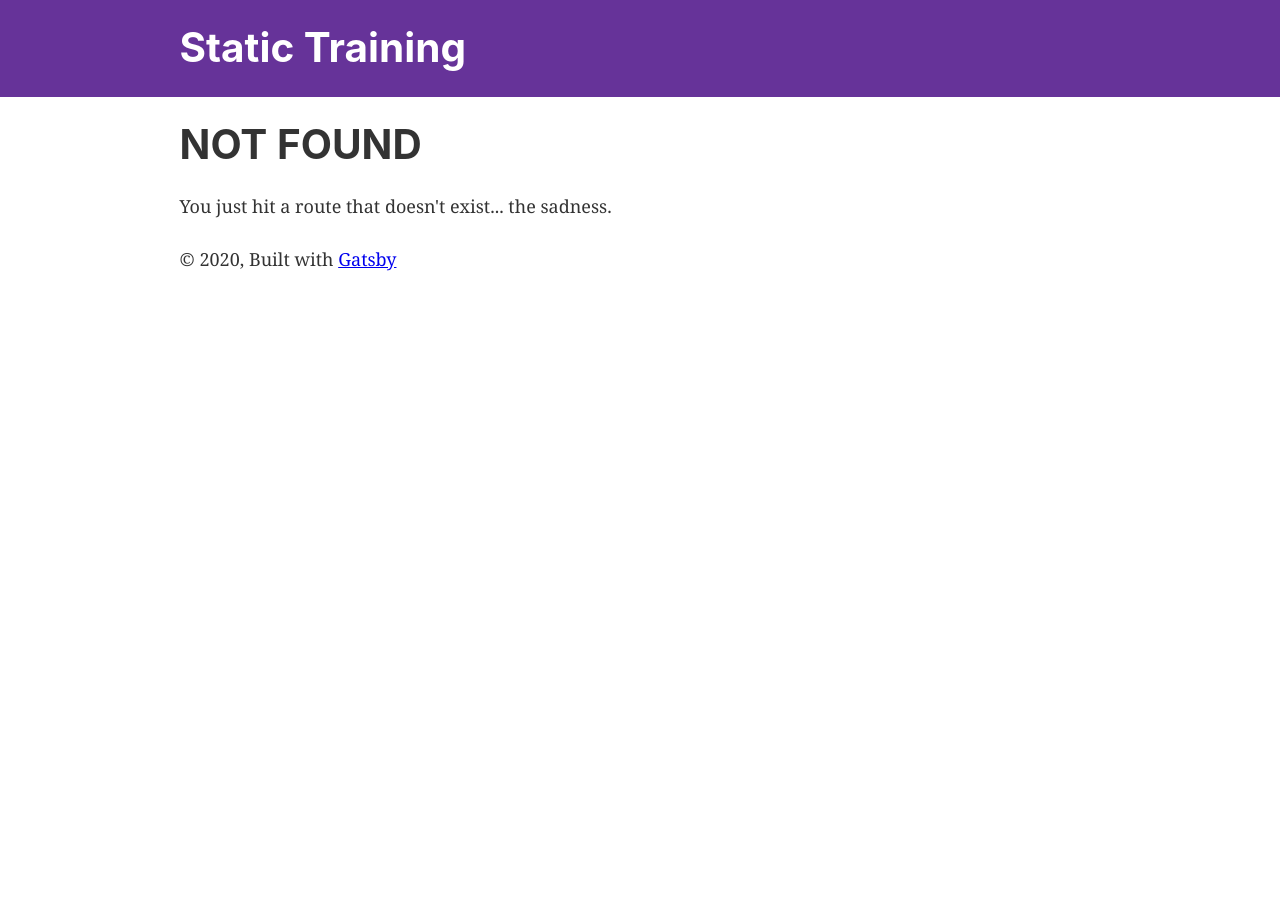
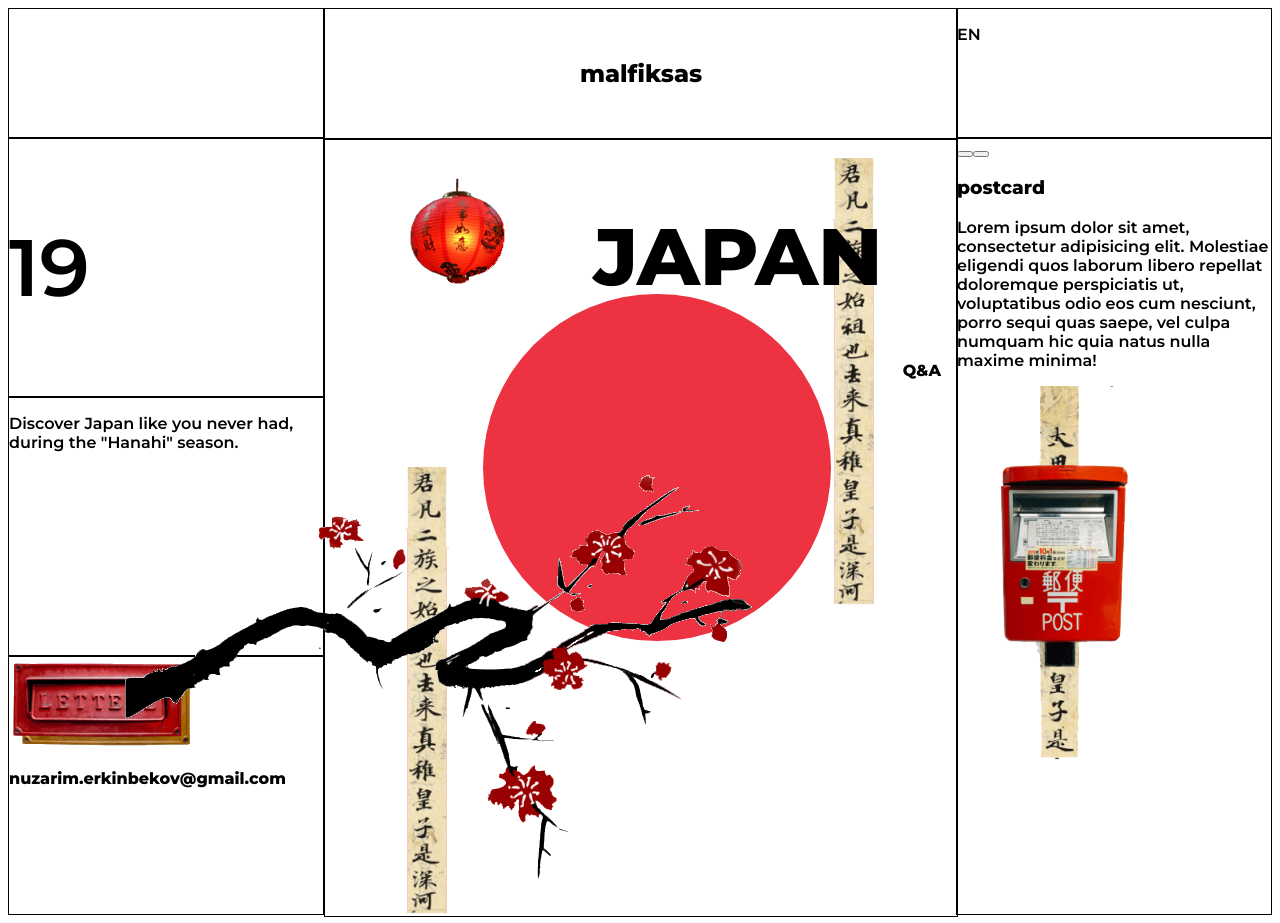
Before and after one commit to Shishouille/static-portfolio, a Gatsby site: page /japan in a window 1280 px wide. Before the commit this address had no page. Before the commit the page ends 800 px from the top, so only its background shows below. Built offline with nearby package versions, Linux system fonts and the light colour scheme; Gatsby itself is replaced by a stand-in of ours.

Commit message:
:construction: Japan Page WIP

```diff
--- a/package.json
+++ b/package.json
@@ -15,6 +15,8 @@
     "@iconify/icons-eva": "^1.0.0",
     "@iconify/icons-ic": "^1.0.11",
     "@iconify/icons-ion": "^1.0.12",
+    "@iconify/icons-mdi": "^1.0.104",
+    "@iconify/icons-oi": "^1.0.5",
     "babel-plugin-styled-components": "^1.10.7",
     "gatsby": "^2.21.21",
     "gatsby-cli": "^2.12.15",
--- a/src/components/ChatBox/Main.js
+++ b/src/components/ChatBox/Main.js
@@ -51,7 +51,7 @@ const StyledMain = styled.main`
     position: absolute;
     z-index: 2;
     top: -9%;
-    right: -1.5em;
+    right: -2.5em;
   }
   @media (min-width: 768px) {
     flex-direction: row;
--- /dev/null
+++ b/src/components/Japan/Center.js
@@ -0,0 +1,110 @@
+import React from "react"
+import styled from "styled-components"
+import { japan as theme } from "../../themes"
+
+import { Icon } from "@iconify/react"
+import baselineMouse from "@iconify/icons-ic/baseline-mouse"
+
+import post2 from "../../images/japan/post2.png"
+import post3 from "../../images/japan/post3.png"
+import post5 from "../../images/japan/post5.png"
+
+const StyledTitle = styled.div`
+  margin: auto;
+  height: 100%;
+  width: 100%;
+  display: flex;
+  justify-content: center;
+  align-items: center;
+  h2 {
+    text-transform: lowercase;
+    text-align: center;
+  }
+`
+
+const StyledJapan = styled.div`
+  width: 100%;
+  height: 100%;
+  position: relative;
+  &::after {
+    content: "";
+    position: absolute;
+    border-radius: 50%;
+    top: 20%;
+    left: 25%;
+    background: ${theme.color.primary};
+    width: 55%;
+    padding-top: 55%;
+    z-index: -5;
+  }
+  img {
+    position: absolute;
+  }
+  .cherry {
+    left: -14em;
+    bottom: 0;
+  }
+  .lamp {
+    left: 5em;
+    top: 2em;
+    z-index: -1;
+  }
+  .post1 {
+    left: 5em;
+    bottom: 0;
+    z-index: -1;
+  }
+  .post2 {
+    right: 5em;
+    top: 1em;
+    z-index: -1;
+  }
+  main {
+    display: flex;
+    border: none;
+    flex-direction: column;
+    text-align: center;
+    width: 15%;
+    margin: auto;
+    margin-top: 1em;
+    position: relative;
+    z-index: 3;
+    h1 {
+      text-transform: uppercase;
+      font-family: ${theme.fontFamily.text};
+      font-size: 5em;
+      margin-bottom: 0.5em;
+    }
+    svg {
+      margin: auto;
+    }
+  }
+  p {
+    text-align: end;
+    font-weight: bold;
+    margin-right: 1em;
+  }
+`
+
+const Center = () => {
+  return (
+    <>
+      <StyledTitle className="title">
+        <h2>malfiksas</h2>
+      </StyledTitle>
+      <StyledJapan className="japan">
+        <img src={post2} alt="" className="cherry" />
+        <img src={post3} alt="" className="lamp" />
+        <img src={post5} alt="" className="post1" />
+        <img src={post5} alt="" className="post2" />
+        <main>
+          <h1>Japan</h1>
+          <Icon icon={baselineMouse} />
+        </main>
+        <p>Q&A</p>
+      </StyledJapan>
+    </>
+  )
+}
+
+export default Center
--- /dev/null
+++ b/src/components/Japan/Left.js
@@ -0,0 +1,45 @@
+import React from "react"
+import styled from "styled-components"
+import { japan as theme } from "../../themes"
+
+import { Icon } from "@iconify/react"
+import gridThreeUp from "@iconify/icons-oi/grid-three-up"
+
+import post1 from "../../images/japan/post1.png"
+
+const StyledMenu = styled.div`
+`
+
+const StyledNumber = styled.div`
+  font-size: 5em;
+`
+const StyledText = styled.div`
+  p {
+    height: 40%;
+  }
+`
+const StyledMail = styled.div`
+  font-weight: bold;
+`
+
+const Left = () => {
+  return (
+    <>
+      <StyledMenu className="menu-icon">
+        <Icon icon={gridThreeUp} />
+      </StyledMenu>
+      <StyledNumber className="number">
+      <p>19</p>
+        </StyledNumber>
+      <StyledText className="text">
+        <p>Discover Japan like you never had, during the "Hanahi" season.</p>
+      </StyledText>
+      <StyledMail className="mail">
+        <img src={post1} alt="" />
+        <p>nuzarim.erkinbekov@gmail.com</p>
+      </StyledMail>
+    </>
+  )
+}
+
+export default Left
--- /dev/null
+++ b/src/components/Japan/Right.js
@@ -0,0 +1,50 @@
+import React from "react"
+import styled from "styled-components"
+import { japan as theme } from "../../themes"
+
+import { Icon, InlineIcon } from "@iconify/react"
+import toggleSwitch from "@iconify/icons-mdi/toggle-switch"
+import roundViewColumn from "@iconify/icons-ic/round-view-column"
+import pauseFilled from "@iconify/icons-carbon/pause-filled"
+
+import post4 from "../../images/japan/post4.png"
+
+const StyledLang = styled.div`
+
+`
+
+const StyledPost = styled.div`
+
+`
+
+const Right = () => {
+  return (
+    <>
+      <StyledLang className="lang">
+        <Icon icon={toggleSwitch} color={theme.color.primary} /> <p>EN</p>
+      </StyledLang>
+      <StyledPost className="post">
+        <header>
+          <button className="button-on">
+            <Icon icon={roundViewColumn} color="white" />
+          </button>
+          <button className="button-off">
+            <Icon icon={pauseFilled} vFlip color="white" />
+          </button>
+        </header>
+        <article>
+          <h3>postcard</h3>
+          <p>
+            Lorem ipsum dolor sit amet, consectetur adipisicing elit. Molestiae
+            eligendi quos laborum libero repellat doloremque perspiciatis ut,
+            voluptatibus odio eos cum nesciunt, porro sequi quas saepe, vel
+            culpa numquam hic quia natus nulla maxime minima!
+          </p>
+          <img src={post4} alt="" />
+        </article>
+      </StyledPost>
+    </>
+  )
+}
+
+export default Right
--- a/src/pages/chatbox.js
+++ b/src/pages/chatbox.js
@@ -26,7 +26,7 @@ const StyledWrapper = styled.div`
   }
 `
 
-const Calligrafik = () => (
+const ChatBox = () => (
   <>
     <Helmet>
       <link
@@ -44,4 +44,4 @@ const Calligrafik = () => (
   </>
 )
 
-export default Calligrafik
+export default ChatBox
--- a/src/pages/index.js
+++ b/src/pages/index.js
@@ -30,6 +30,9 @@ const IndexPage = () => (
     <Link to="/chatbox">
       Chatbot Service Concept <a href="">@Ankur Tripathi</a>
     </Link>
+    <Link to="/japan">
+      Japanese Layering <a href="">@nuzarim</a>
+    </Link>
   </Layout>
 )
 
--- /dev/null
+++ b/src/pages/japan.js
@@ -0,0 +1,67 @@
+import React from "react"
+import { Helmet } from "react-helmet"
+
+import styled from "styled-components"
+import { japan as theme } from "../themes"
+
+import Left from "../../src/components/Japan/Left"
+import Center from "../../src/components/Japan/Center"
+import Right from "../../src/components/Japan/Right"
+
+const StyledWrapper = styled.div`
+  display: flex;
+  min-height: 100vh;
+  font-family: ${theme.fontFamily.text};
+  display: grid;
+  grid-template-columns: 1fr 2fr 1fr;
+  grid-template-rows: 0.5fr repeat(3, 1fr);
+  grid-column-gap: 0px;
+  grid-row-gap: 0px;
+
+  div {
+    border: 1px solid black;
+  }
+
+  .post {
+    grid-area: 2 / 3 / 5 / 4;
+  }
+  .menu-icon {
+    grid-area: 1 / 1 / 2 / 2;
+  }
+  .title {
+    grid-area: 1 / 2 / 2 / 3;
+  }
+  .lang {
+    grid-area: 1 / 3 / 2 / 4;
+  }
+  .japan {
+    grid-area: 2 / 2 / 5 / 3;
+  }
+  .number {
+    grid-area: 2 / 1 / 3 / 2;
+  }
+  .text {
+    grid-area: 3 / 1 / 4 / 2;
+  }
+  .mail {
+    grid-area: 4 / 1 / 5 / 2;
+  }
+`
+
+const Japan = () => (
+  <>
+    <Helmet>
+      <link
+        href="https://fonts.googleapis.com/css2?family=Montserrat:wght@600;800&display=swap"
+        rel="stylesheet"
+      />
+    </Helmet>
+    <StyledWrapper>
+      <Left />
+      <Center />
+      <Right />
+    </StyledWrapper>
+  </>
+)
+
+export default Japan
--- a/src/pages/nightingale.js
+++ b/src/pages/nightingale.js
@@ -13,7 +13,7 @@ const StyledWrapper = styled.div`
   font-family: ${theme.fontFamily.text};
 `
 
-const Calligrafik = () => (
+const Nightingale = () => (
   <>
     <Helmet>
       <link
@@ -28,4 +28,4 @@ const Calligrafik = () => (
   </>
 )
 
-export default Calligrafik
+export default Nightingale
--- a/src/themes/index.js
+++ b/src/themes/index.js
@@ -53,4 +53,14 @@ const chatBox = {
   },
 }
 
-export { caligrafik, louvre, beatrizRamo, nightingale, chatBox }
+const japan = {
+  color: {
+    bg: "#F9F9F9",
+    primary: "#ED3341",
+  },
+  fontFamily: {
+    text: "'Montserrat', sans-serif",
+  },
+}
+
+export { caligrafik, louvre, beatrizRamo, nightingale, chatBox, japan }
```
Also changed, not shown: src/images/japan/post1.png (added), src/images/japan/post2.png (added), src/images/japan/post3.png (added), src/images/japan/post4.png (added), src/images/japan/post5.png (added), 1 other file.
